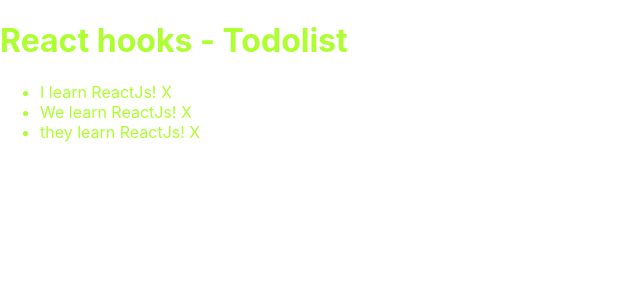
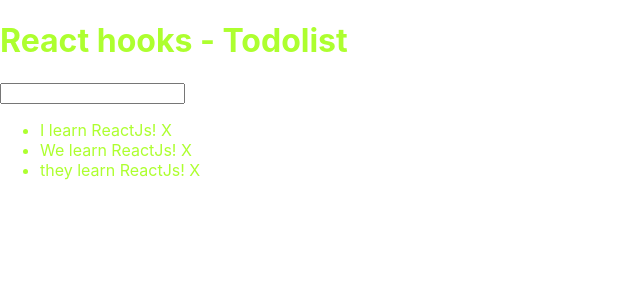
Before and after one commit to thuongodang/react-hoots-ez, a React (Create React App) app: page / in a window 1280 px wide. Shown: the top 300 px of the page, without its empty margins (0-640 px from the left). Built offline with nearby package versions, Linux system fonts and the light colour scheme.

Commit message:
Add TodoForm

```diff
--- a/src/App.js
+++ b/src/App.js
@@ -1,6 +1,7 @@
 import React, { useState } from "react";
 import "./App.scss";
-import ColorBox from "./component/colorBox";
+import ColorBox from "./component/ColorBox";
+import TodoForm from "./component/TodoForm";
 import TodoList from "./component/TodoList";
 
 function App() {
@@ -21,9 +22,22 @@
 
   }
 
+  function handleTodoFormSubmit(formValues){
+    console.log('Form submit: ', formValues);
+    // add new todo to current todo list
+    const newTodo = {
+      id: todoList.length + 1,
+      ...formValues,
+    };
+    const newTodolist = [...todoList];
+    newTodolist.push(newTodo);
+    setTodoList(newTodolist)
+  }
+
   return (
     <div className="app">
       <h1>React hooks - Todolist</h1>
+      <TodoForm onSubmit={handleTodoFormSubmit} />
       <TodoList todos={todoList} onTodoClick={handleTodoClick}/>
     </div>
   );
--- /dev/null
+++ b/src/component/TodoForm/index.jsx
@@ -0,0 +1,43 @@
+import React, { useState } from 'react';
+import PropTypes from 'prop-types';
+
+TodoForm.propTypes = {
+    onSubmit: PropTypes.func,
+};
+
+TodoForm.defaultProps = {
+    onSubmit: null,
+}
+
+function TodoForm(props) {
+    const { onSubmit } = props;
+    const [value, setValue] = useState('');
+
+    function handleValueChange(e){
+        console.log(e.target.value);
+        setValue(e.target.value);
+    }
+
+    function handleSubmit(e){
+        // Prevent reloading browser
+        e.preventDefault();
+        if (!onSubmit) return;
+
+        const formValues = {
+            title: value,
+        };
+        onSubmit(formValues);
+        // setValue('');
+    }
+    return (
+        <form onSubmit={handleSubmit}>
+            <input
+                type="text"
+                value = {value}
+                onChange={handleValueChange}
+            />
+        </form>
+    );
+}
+
+export default TodoForm;
```
